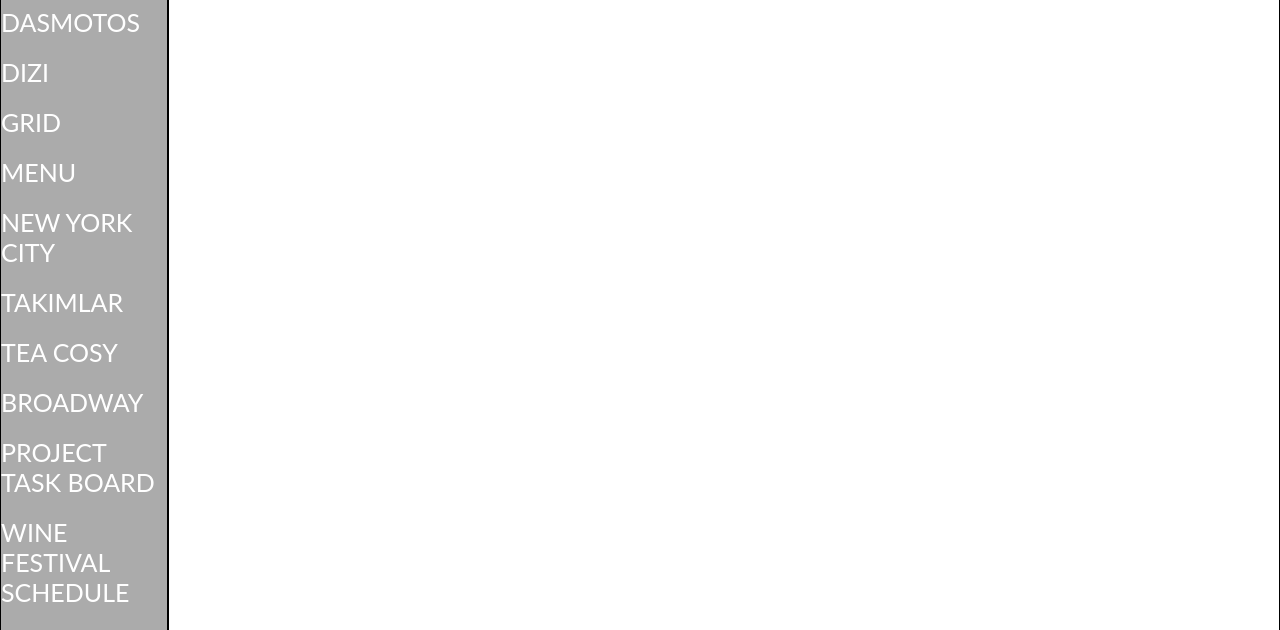
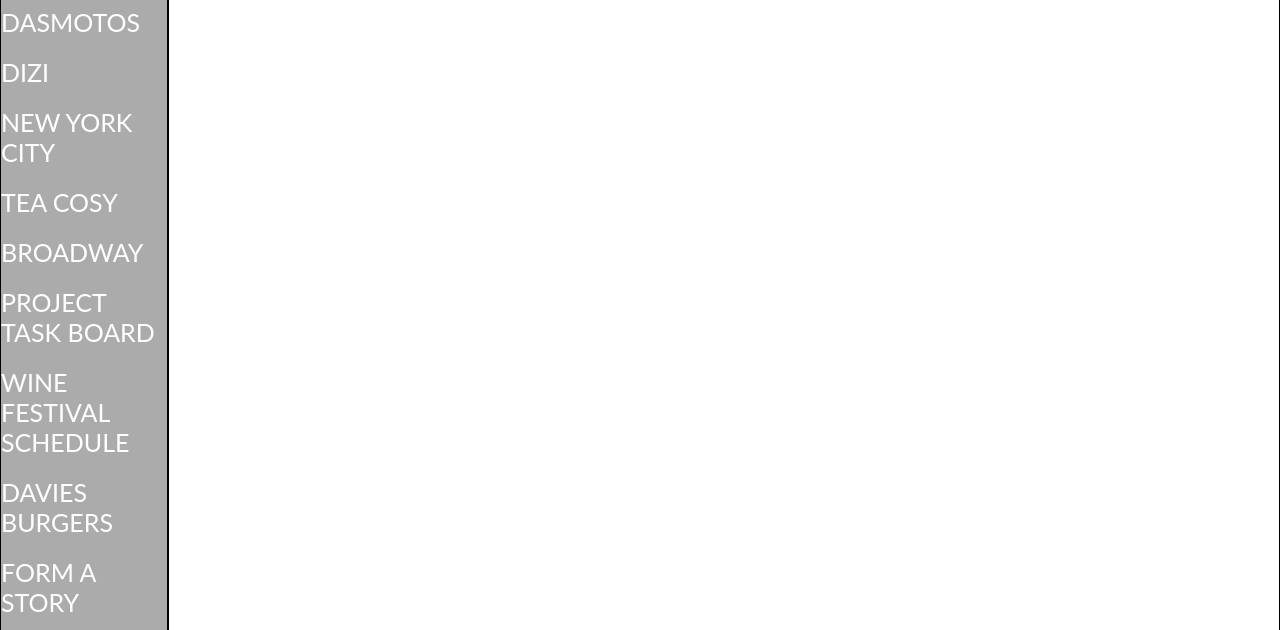
Before and after one commit to hazi222/proje-total, a plain HTML site: page index.html in a window 1280 px wide. Shown: the part 114-744 px from the top of the page. Drawn offline with Linux system fonts and the light colour scheme.

Commit message:
Update index.html

```diff
--- a/index.html
+++ b/index.html
@@ -33,10 +33,7 @@
                     <div class="nav-title">Projelerim</div>
                       <li><a href="other/dasmotos/proje.html" target="content">Dasmotos</a></li>
                       <li><a href="other/dizi/dizi.html" target="content">Dizi</a></li>
-                      <li><a href="other/Grid deneme/index.html" target="content">Grid</a></li>
-                      <li><a href="other/menü/menü.html" target="content">Menu</a></li>
                       <li><a href="other/new york city/deneme.html" target="content">New York City</a></li>
-                      <li><a href="other/takımlar/index.html" target="content">Takımlar</a></li>
                       <li><a href="other/tea cozy proje/index.html" target="content">Tea Cosy</a></li>
                       <li><a href="other/broadway/index.html" target="content">Broadway</a></li>
                       <li><a href="other/project task board/index.html" target="content">Project Task Board</a></li>
```
